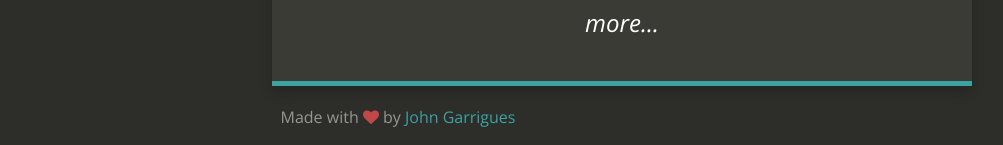
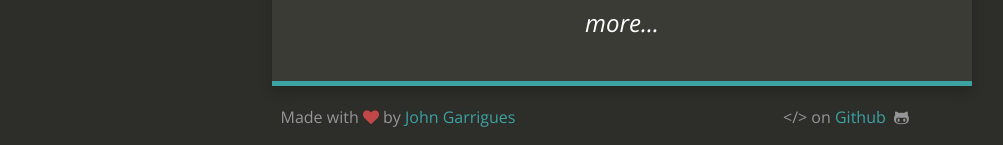
Before and after one commit to jgarr16/jrgarrigues.github.io, a Jekyll site: the page built from index.html, in a window 1280 px wide. Shown: the part 926-1071 px from the top of the page, without its empty margins (18-1021 px from the left). Built offline with Jekyll 4.4.1, drawn with Linux system fonts in a browser that asks for light colours; nearby versions of some CDN libraries.

Commit message:
cleanup new theme 11

```diff
--- a/_config.yml
+++ b/_config.yml
@@ -25,7 +25,7 @@ facebook_link:
 
 # Footer
 footer_left: "Made with <i class=\"fa fa-heart\"></i> by <a href=\"https://twitter.com/jrgarrigues\">John Garrigues</a>"
-# footer_right: "&lt;/&gt; on <a href=\"https://github.com/jrgarrigues">Github</a> &nbsp;<i class=\"fa fa-github-alt\"></i>"
+footer_right: "&lt;/&gt; on <a href=\"https://github.com/jrgarrigues\">Github</a> &nbsp;<i class=\"fa fa-github-alt\"></i>"
 
 # Build settings
 markdown: kramdown
```
